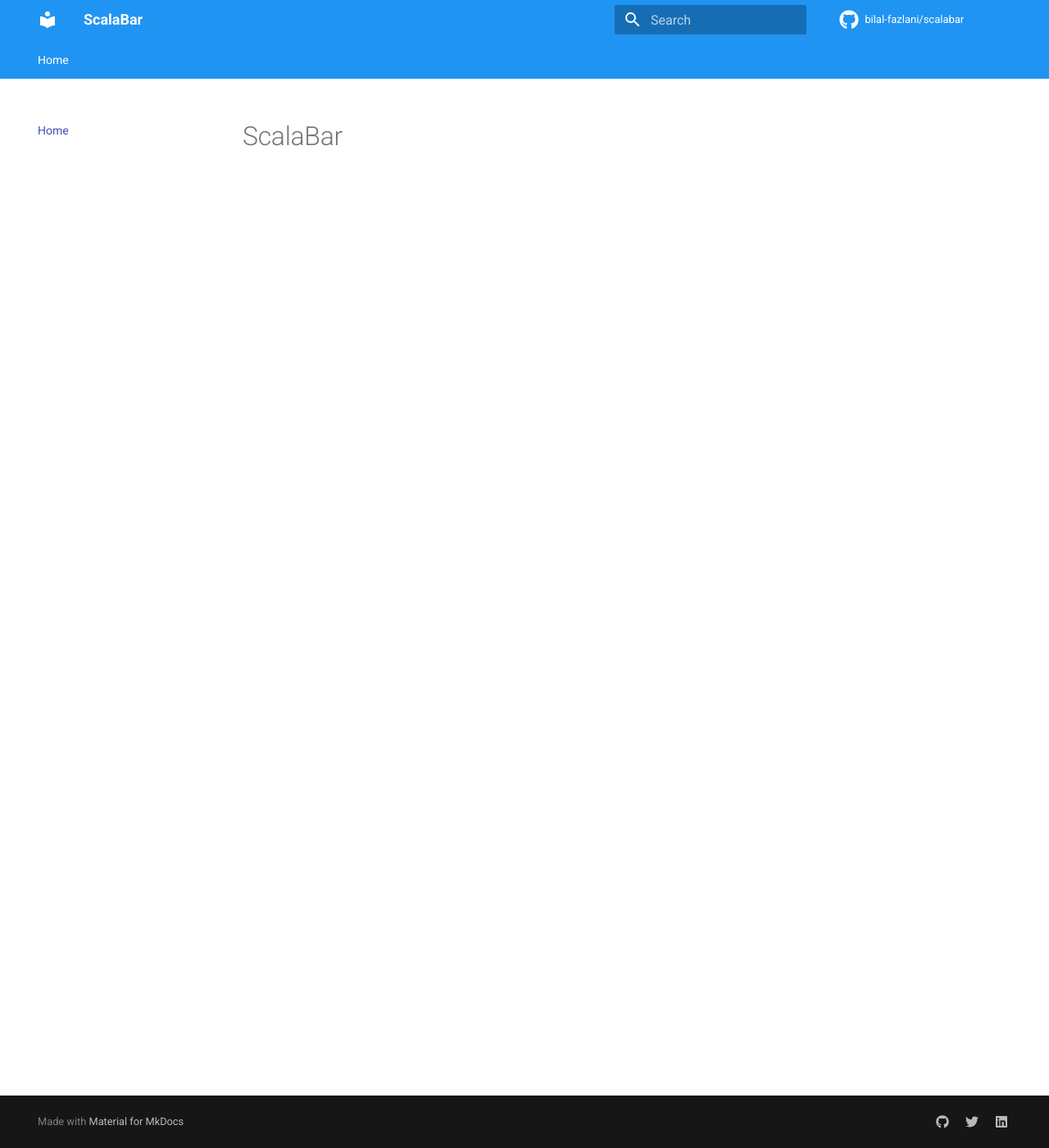
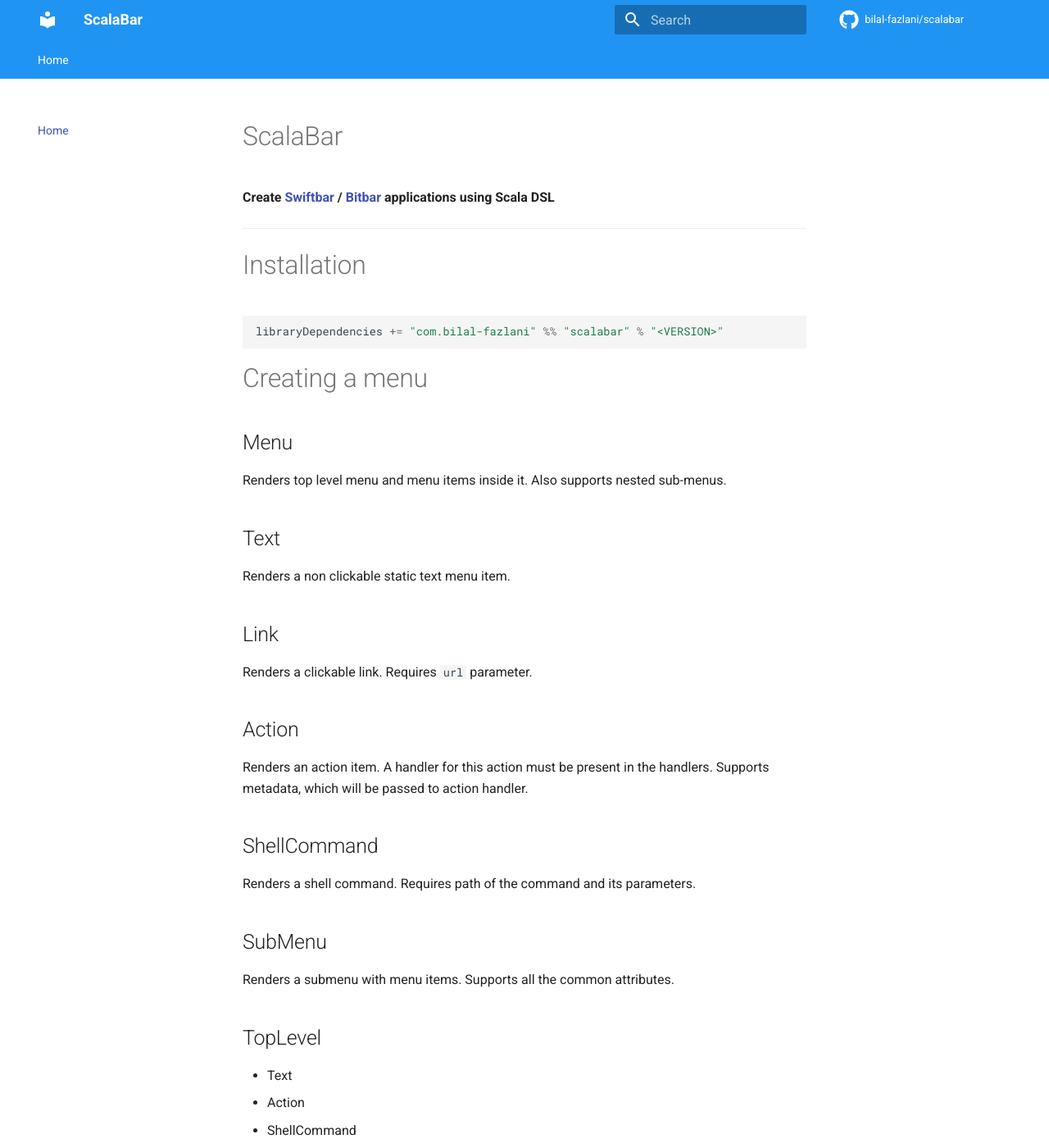
Before and after one commit to bilal-fazlani/swiftbar4s, an MkDocs documentation site: the page built from docs/index.md, in a window 1280 px wide and 1400 px high. Shown: the whole window at 82% size. Built offline with MkDocs 1.6.1 and Material for MkDocs 9.7.7, drawn with Linux system fonts in a browser that asks for light colours; comment, search, counter and statistics services are not loaded; some of the changed text lies outside the part shown.

Commit message:
add documentation text and build trigger optimisation

````diff
--- a/docs/index.md
+++ b/docs/index.md
@@ -1 +1,63 @@
 # ScalaBar
+
+**Create [Swiftbar](https://github.com/swiftbar/SwiftBar) / [Bitbar](https://github.com/matryer/bitbar) applications using Scala DSL**
+
+---
+
+# Installation
+
+```scala
+libraryDependencies += "com.bilal-fazlani" %% "scalabar" % "<VERSION>"
+```
+
+# Creating a menu
+
+## Menu
+
+Renders top level menu and menu items inside it. Also supports nested sub-menus.
+
+## Text
+
+Renders a non clickable static text menu item.
+
+## Link
+
+Renders a clickable link. Requires `url` parameter.
+
+## Action
+
+Renders an action item. A handler for this action must be present in the handlers.
+Supports metadata, which will be passed to action handler.
+
+## ShellCommand
+
+Renders a shell command. Requires path of the command and its parameters.
+
+## SubMenu
+
+Renders a submenu with menu items. Supports all the common attributes.
+
+## TopLevel
+
+- Text
+- Action
+- ShellCommand
+- Link
+
+Renders a single item on the top level instead of a menu.  Supports all the common attributes.
+
+## Common Attributes
+
+- Image
+- Length
+- Font
+- Color
+- TextSize
+- Emojize
+- TemplateImage
+
+## Packaging
+
+## Gitr8 template
+
+# Adding action handlers
--- a/mkdocs.yml
+++ b/mkdocs.yml
@@ -2,7 +2,7 @@ site_name: ScalaBar
 site_description: Scala framework for creating swiftbar/bitbar applications
 repo_name: 'bilal-fazlani/scalabar'
 repo_url: 'https://github.com/bilal-fazlani/scalabar'
-
+edit_uri: edit/main/docs/
 strict: true
 
 nav:
````
Also changed, not shown: netlify.toml.
